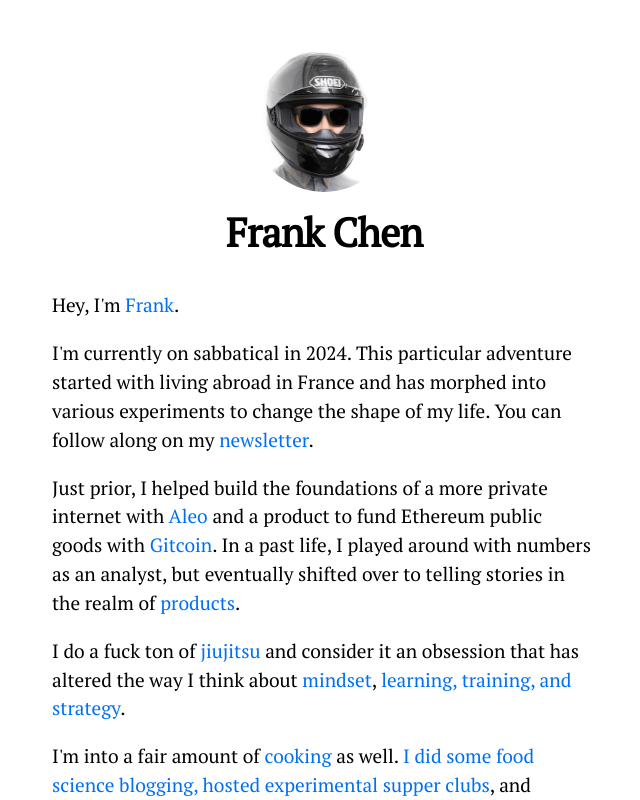
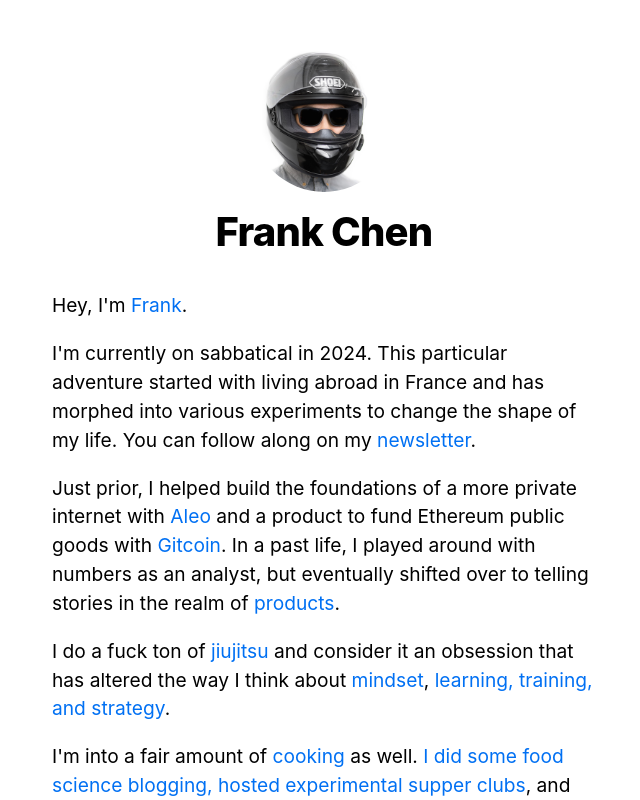
Before and after one commit to frankchen07/writing, a Next.js app: page / in a window 1280 px wide. Shown: the top 800 px of the page, without its empty margins (316-956 px from the left). Built offline with nearby package versions, Linux system fonts and the light colour scheme.

Commit message:
try canela local

```diff
--- a/pages/_document.js
+++ b/pages/_document.js
@@ -7,7 +7,7 @@
         <Head>
           {/* Corrected link to include both Canela Text and Inconsolata */}
           <link
-            href="https://fonts.googleapis.com/css2?family=PT+Serif&family=Inconsolata:wght@200;300;400;500&display=swap"
+            href="https://fonts.googleapis.com/css2?family=Lora&family=Inconsolata:wght@200;300;400;500&display=swap"
             rel="stylesheet"
           />
         </Head>
--- a/styles/global.css
+++ b/styles/global.css
@@ -1,19 +1,15 @@
-/* Local Canela Text and Inconsolata Fine (300) */
-/* @font-face {
-  font-family: 'Canela Text';
-  src: url('/fonts/Lora-Regular.ttf') format ('truetype');
+/* Local url for font */
+@font-face {
+  font-family: 'Canela';
+  src: url('/fonts/Canela-Regular.ttf') format ('truetype');
 }
-@font-face {
-  font-family: 'Inconsolata';
-  src: url('/fonts/Inconsolata-VariableFont_wdth,wght.ttf') format('truetype');
-} */
 
 /* All code */
 html,
 body {
   padding: 0;
   margin: 0;
-  font-family: 'PT Serif', Lora, -apple-system, BlinkMacSystemFont, Segoe UI, Roboto, Oxygen, Ubuntu, Cantarell, Fira Sans, Droid Sans, Helvetica Neue sans-serif !important;
+  font-family: 'Canela', /*Lora,*/ -apple-system, BlinkMacSystemFont, Segoe UI, Roboto, Oxygen, Ubuntu, Cantarell, Fira Sans, Droid Sans, Helvetica Neue sans-serif !important;
   font-weight: 400 !important;
   line-height: 1.6;
 }
```
